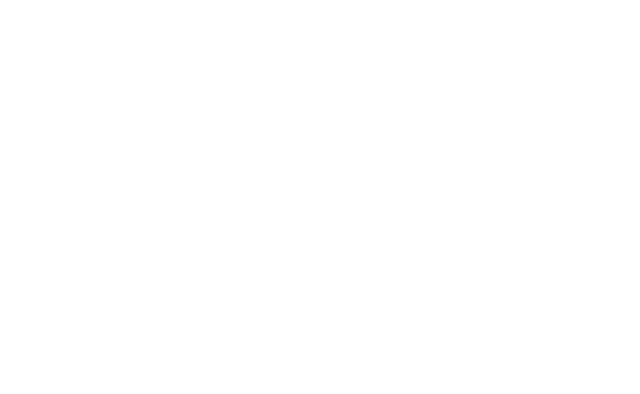
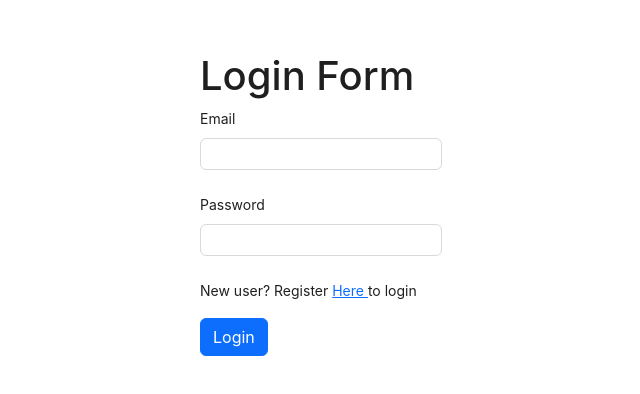
Before and after one commit to AshrayG/Wealthlyzer, a React (Create React App) app in the folder client/: page /login in a window 1280 px wide. Before the commit this address had no page. Shown: the part 156-550 px from the top of the page, without its empty margins (319-959 px from the left). Built offline with nearby package versions, Linux system fonts and the light colour scheme.

Commit message:
fifth commit

```diff
--- a/client/package.json
+++ b/client/package.json
@@ -1,4 +1,5 @@
 {
+  "proxy":"http//localhost:8080/api/v1",
   "name": "client",
   "version": "0.1.0",
   "private": true,
--- a/client/src/App.js
+++ b/client/src/App.js
@@ -1,6 +1,7 @@
 import {Routes, Route} from 'react-router-dom'
 import HomePage from './pages/HomePage';
 import Register from './pages/Register';
+import Login from './pages/Login';
 
 function App() {
   return (
@@ -8,6 +9,7 @@
     <Routes>
       <Route path='/' element={<HomePage/>}/>
       <Route path='/register' element={<Register/>}/>
+      <Route path='/login' element={<Login/>}/>
       </Routes>
       </>
   );
--- a/client/src/index.css
+++ b/client/src/index.css
@@ -8,7 +8,7 @@
   height: 80vh;
 }
 
-.register-page{
+.register-page,.login-page{
   display: flex;
   align-items: center;
   justify-content: center;
--- a/client/src/pages/Login.js
+++ b/client/src/pages/Login.js
@@ -3,8 +3,26 @@
 import { Link } from 'react-router-dom'
 
 const Login = () => {
+    const submitHandler = (values) => {
+        console.log(values)
+    }
   return (
     <>
+    <div className='login-page'>
+        <Form layout='vertical' onFinish={submitHandler}>
+            <h1>Login Form</h1>
+            <Form.Item label='Email' name='email'>
+                <Input type='email'/>
+            </Form.Item>
+            <Form.Item label='Password' name='password'>
+                <Input type='password'/>
+            </Form.Item>
+            <div className='d-flex'>
+                <p>New user? Register <Link to='/register'>Here </Link> to login </p>
+            </div>
+            <button className='btn btn-primary'>Login</button>
+        </Form>
+      </div>
 
     </>
   )
--- a/client/src/pages/Register.js
+++ b/client/src/pages/Register.js
@@ -1,6 +1,7 @@
 import React from 'react'
 import {Form,Input} from 'antd'
 import { Link } from 'react-router-dom'
+import axios from 'axios'
 
 const Register = () => {
     const submitHandler = (values) => {
@@ -10,7 +11,7 @@
     <>
       <div className='register-page'>
         <Form layout='vertical' onFinish={submitHandler}>
-            <h1>Registeration Form</h1>
+            <h1>Registration Form</h1>
             <Form.Item label='Name' name='name'>
                 <Input/>
             </Form.Item>
```
Also changed, not shown: package.json (+4 -15 lines), 2 other files (tests, documents, lock files or other folders).
